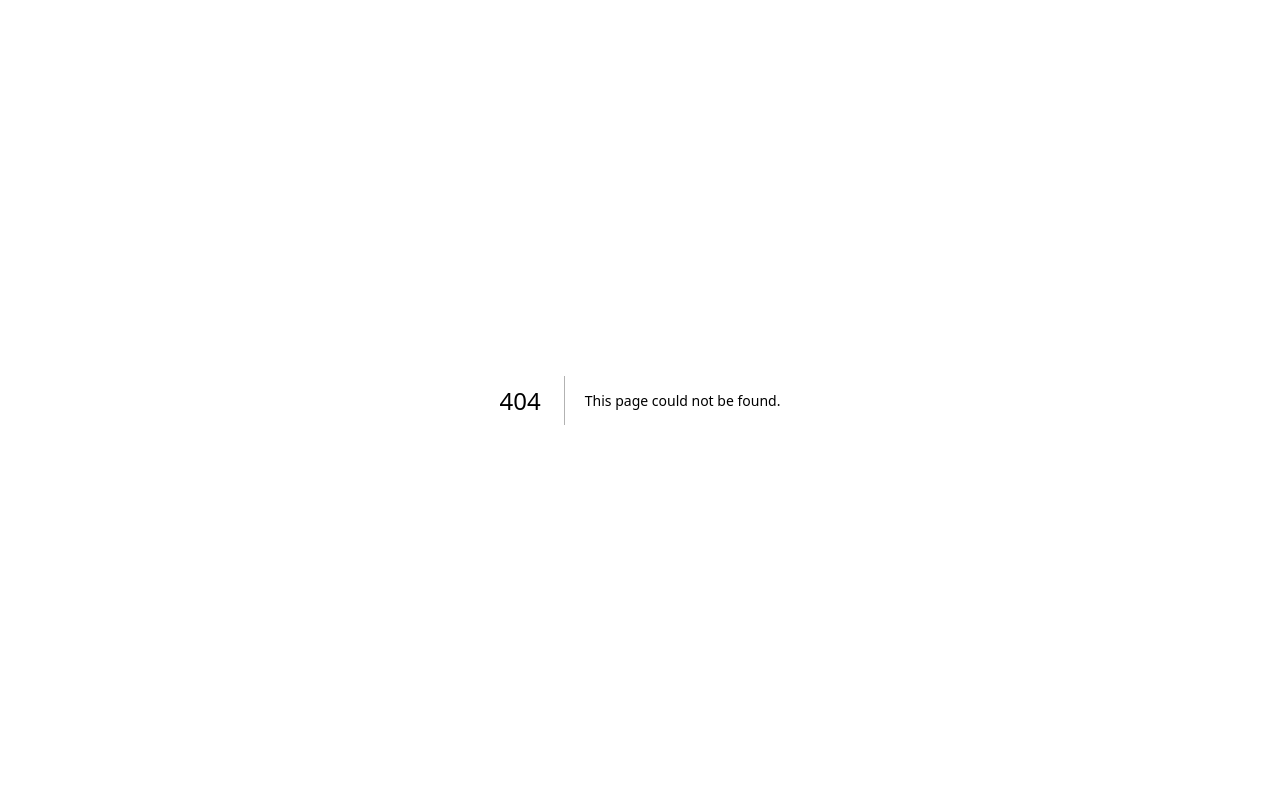
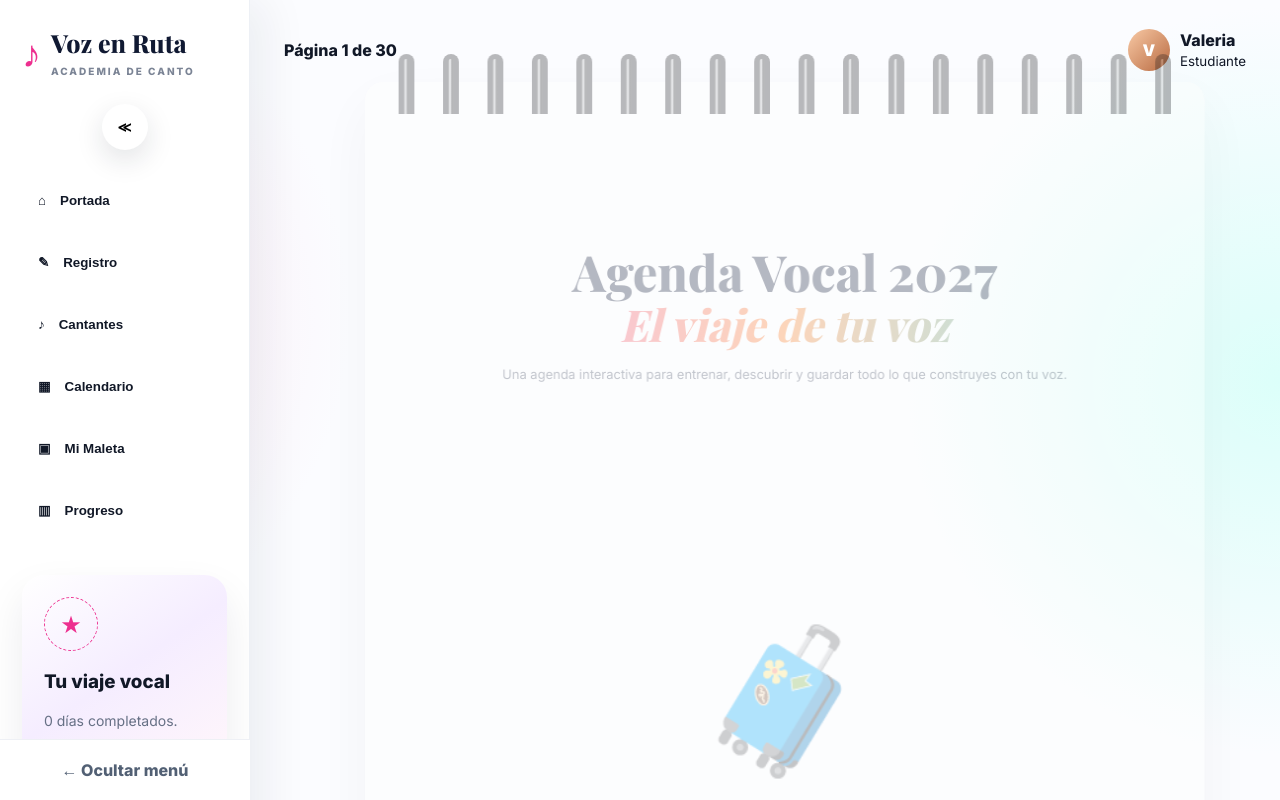
Before and after one commit to manu305ale-byte/agendayekacoachacademy, a Next.js app: page /agenda-v2 in a window 1280 px wide. Before the commit this address had no page. Built offline with nearby package versions, Linux system fonts and the light colour scheme.

Commit message:
Agregar ruta para agenda interactiva v2

```diff
--- /dev/null
+++ b/app/agenda-v2/page.tsx
@@ -0,0 +1,9 @@
+export default function AgendaV2Page() {
+  return (
+    <iframe
+      src="/agenda-v2.html"
+      style={{ width: '100vw', height: '100vh', border: 0, display: 'block' }}
+      title="Agenda Yeka Coach Academy 2027"
+    />
+  );
+}
```
